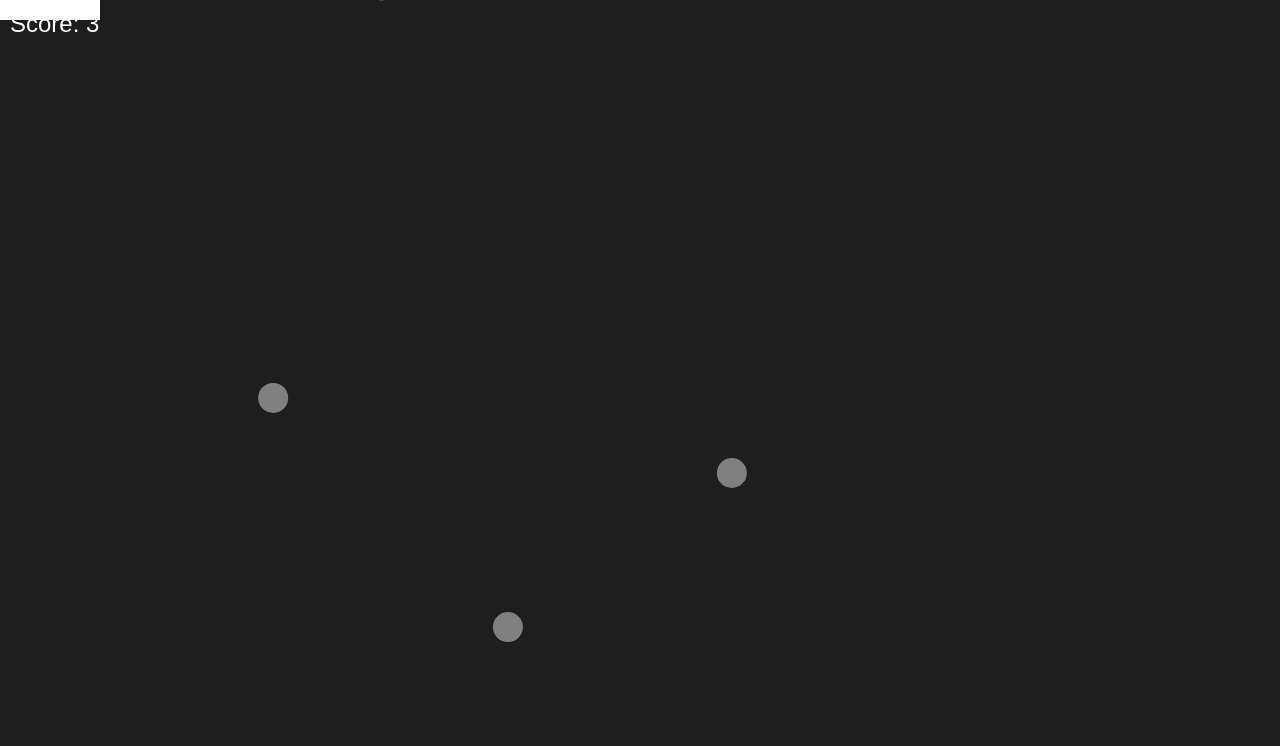
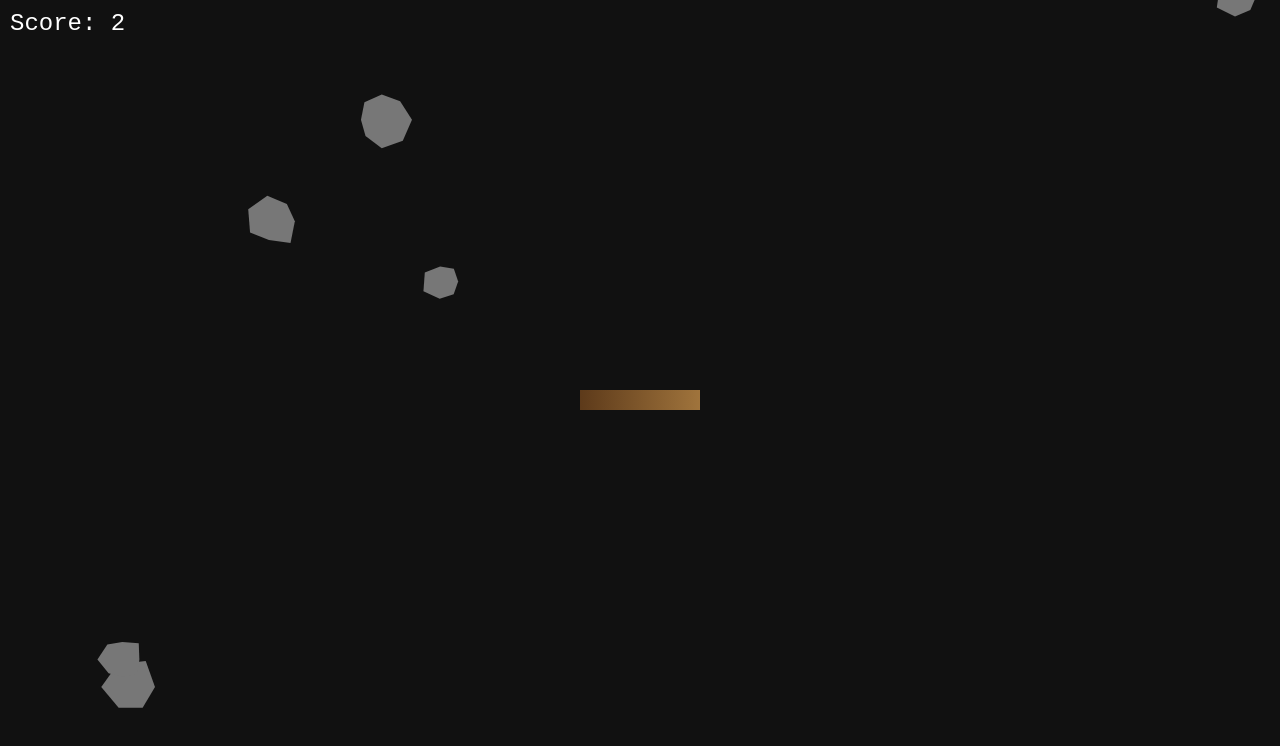
Before and after one commit to Edo1811/hitRocksWithAStick, a plain HTML site: page index.html in a window 1280 px wide. Drawn offline with Linux system fonts and the light colour scheme.

Commit message:
Update index.html

```diff
--- a/index.html
+++ b/index.html
@@ -2,24 +2,24 @@
 <html lang="en">
 <head>
   <meta charset="UTF-8" />
-  <meta name="viewport" content="width=device-width, initial-scale=1.0" />
-  <title>Stick vs Rocks</title>
+  <title>Stick vs Rocks - Visual Upgrade</title>
   <style>
     body {
       margin: 0;
       overflow: hidden;
-      background: #1e1e1e;
+      background: #111;
       color: white;
-      font-family: sans-serif;
-    }
-    canvas {
-      display: block;
+      font-family: monospace;
     }
     #score {
       position: absolute;
       top: 10px;
       left: 10px;
       font-size: 24px;
+      z-index: 10;
+    }
+    canvas {
+      display: block;
     }
   </style>
 </head>
@@ -37,59 +37,103 @@
   const scoreDisplay = document.getElementById("score");
 
   const stick = {
-      x: 0,
-      y: 0,
-      width: 100,
-      height: 20
+    x: canvas.width / 2,
+    y: canvas.height / 2,
+    width: 120,
+    height: 20,
+    angle: 0,
+    angularVelocity: 0
   };
+
+  let lastMouseX = stick.x;
+  let lastMouseY = stick.y;
 
   const rocks = [];
 
   function spawnRock() {
     const rock = {
       x: Math.random() * canvas.width,
-        y: -20,
-        radius: 15,
-        speed: 3 + Math.random() * 3
+      y: -30,
+      radius: 20 + Math.random() * 10,
+      speed: 2 + Math.random() * 3,
+      shape: generateRockShape()
     };
     rocks.push(rock);
   }
 
+  function generateRockShape() {
+    const points = [];
+    const sides = 6 + Math.floor(Math.random() * 4);
+    for (let i = 0; i < sides; i++) {
+      const angle = (Math.PI * 2 * i) / sides;
+      const radius = 0.7 + Math.random() * 0.4;
+      points.push({ angle, radius });
+    }
+    return points;
+  }
+
+  function drawRock(r) {
+    ctx.save();
+    ctx.translate(r.x, r.y);
+    ctx.beginPath();
+    const baseRadius = r.radius;
+    const first = r.shape[0];
+    ctx.moveTo(Math.cos(first.angle) * baseRadius * first.radius, Math.sin(first.angle) * baseRadius * first.radius);
+    for (let i = 1; i < r.shape.length; i++) {
+      const p = r.shape[i];
+      ctx.lineTo(Math.cos(p.angle) * baseRadius * p.radius, Math.sin(p.angle) * baseRadius * p.radius);
+    }
+    ctx.closePath();
+    ctx.fillStyle = "#777";
+    ctx.fill();
+    ctx.restore();
+  }
+
   function update() {
-      // Update rock positions
+    // Physics-based rotation
+    stick.angle += stick.angularVelocity;
+    stick.angularVelocity *= 0.96; // friction
+
     for (let i = rocks.length - 1; i >= 0; i--) {
       const r = rocks[i];
       r.y += r.speed;
 
-        // Collision with stick
-        if (
-          r.x > stick.x &&
-          r.x < stick.x + stick.width &&
-          r.y + r.radius > stick.y &&
-          r.y - r.radius < stick.y + stick.height
-        ) {
+      // Collision
+      const dx = r.x - stick.x;
+      const dy = r.y - stick.y;
+      const dist = Math.sqrt(dx * dx + dy * dy);
+
+      const effectiveWidth = Math.max(stick.width, stick.height);
+      if (dist < r.radius + effectiveWidth / 2) {
         rocks.splice(i, 1);
         score++;
         scoreDisplay.innerText = `Score: ${score}`;
       } else if (r.y - r.radius > canvas.height) {
-          rocks.splice(i, 1); // Remove rock if off screen
+        rocks.splice(i, 1);
       }
     }
   }
 
+  function drawStick() {
+    ctx.save();
+    ctx.translate(stick.x, stick.y);
+    ctx.rotate(stick.angle);
+
+    const grad = ctx.createLinearGradient(-stick.width / 2, 0, stick.width / 2, 0);
+    grad.addColorStop(0, "#5d3a1a");
+    grad.addColorStop(1, "#a0743c");
+
+    ctx.fillStyle = grad;
+    ctx.fillRect(-stick.width / 2, -stick.height / 2, stick.width, stick.height);
+
+    ctx.restore();
+  }
+
   function draw() {
     ctx.clearRect(0, 0, canvas.width, canvas.height);
-
-      // Draw stick
-      ctx.fillStyle = "white";
-      ctx.fillRect(stick.x, stick.y, stick.width, stick.height);
-
-      // Draw rocks
-      ctx.fillStyle = "gray";
+    drawStick();
     for (const r of rocks) {
-        ctx.beginPath();
-        ctx.arc(r.x, r.y, r.radius, 0, Math.PI * 2);
-        ctx.fill();
+      drawRock(r);
     }
   }
 
@@ -99,14 +143,25 @@
     requestAnimationFrame(gameLoop);
   }
 
-    // Mouse movement controls stick
+  // Track mouse and calculate velocity
   canvas.addEventListener("mousemove", (e) => {
-      stick.x = e.clientX - stick.width / 2;
-      stick.y = e.clientY - stick.height / 2;
+    const dx = e.clientX - lastMouseX;
+    const dy = e.clientY - lastMouseY;
+
+    const movement = Math.sqrt(dx * dx + dy * dy);
+    const direction = Math.atan2(dy, dx);
+
+    // Add rotation based on movement direction
+    stick.angularVelocity += dx * 0.002; // tweak sensitivity
+
+    stick.x = e.clientX;
+    stick.y = e.clientY;
+
+    lastMouseX = e.clientX;
+    lastMouseY = e.clientY;
   });
 
-    // Start spawning rocks
-    setInterval(spawnRock, 500);
+  setInterval(spawnRock, 600);
   gameLoop();
 </script>
 </body>
```
Lines whose indentation alone changed are shown as unchanged.
